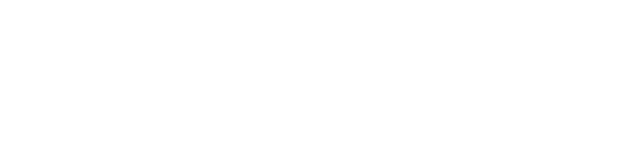
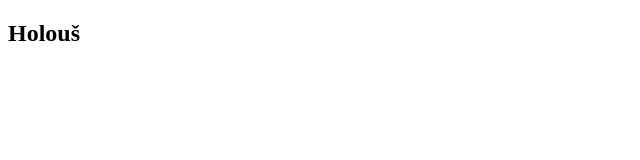
Before and after one commit to JakubHolous/holous2, a plain HTML site: page index.html in a window 1280 px wide. Shown: the whole page, without its empty margins (0-640 px from the left). Drawn offline with Linux system fonts and the light colour scheme.

Commit message:
přidání nadpisu

```diff
--- a/index.html
+++ b/index.html
@@ -4,6 +4,6 @@
     <meta charset="utf-8">
 </head>
 <body>
-
+    <h2>Holouš</h2>
 </body>
 </html>
```
